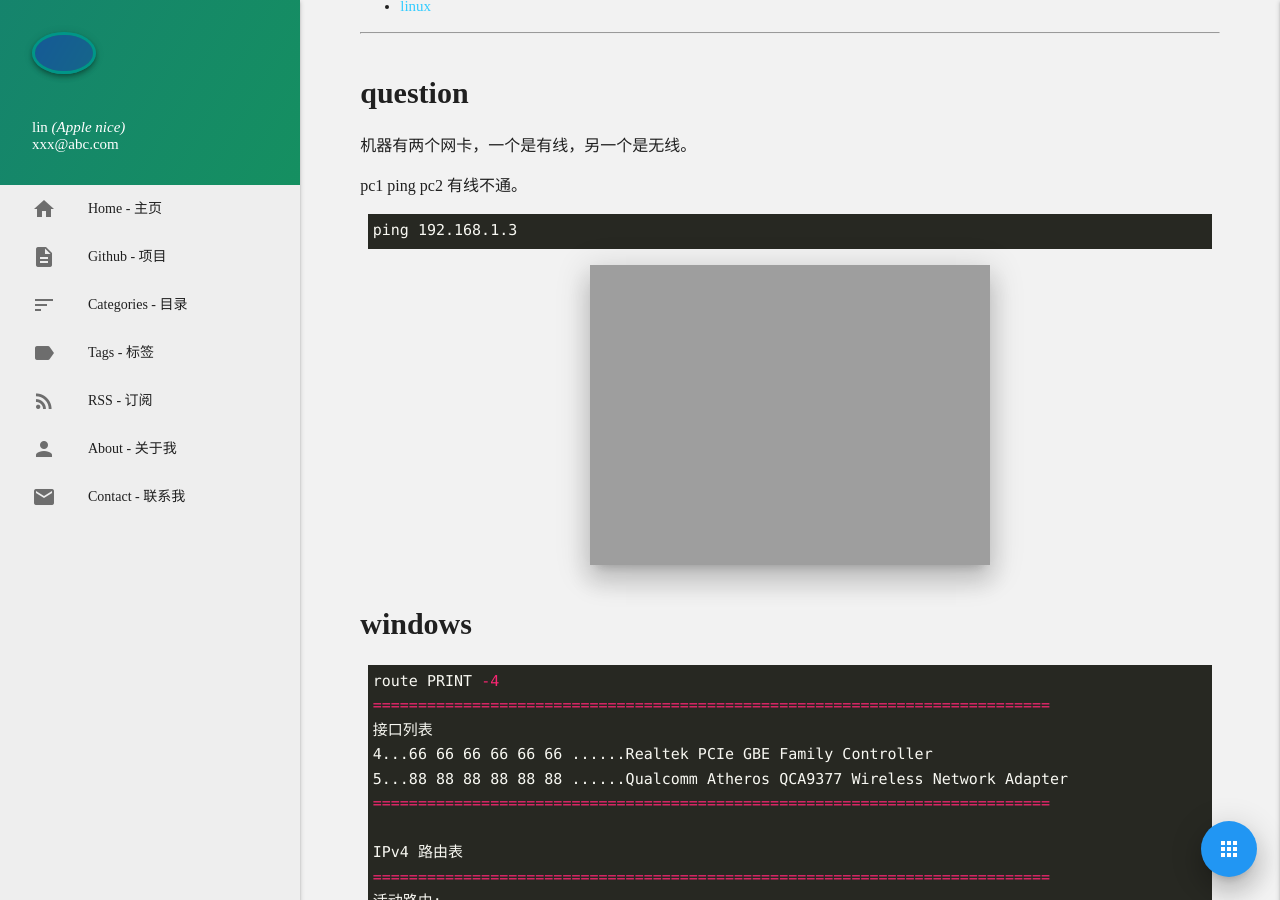
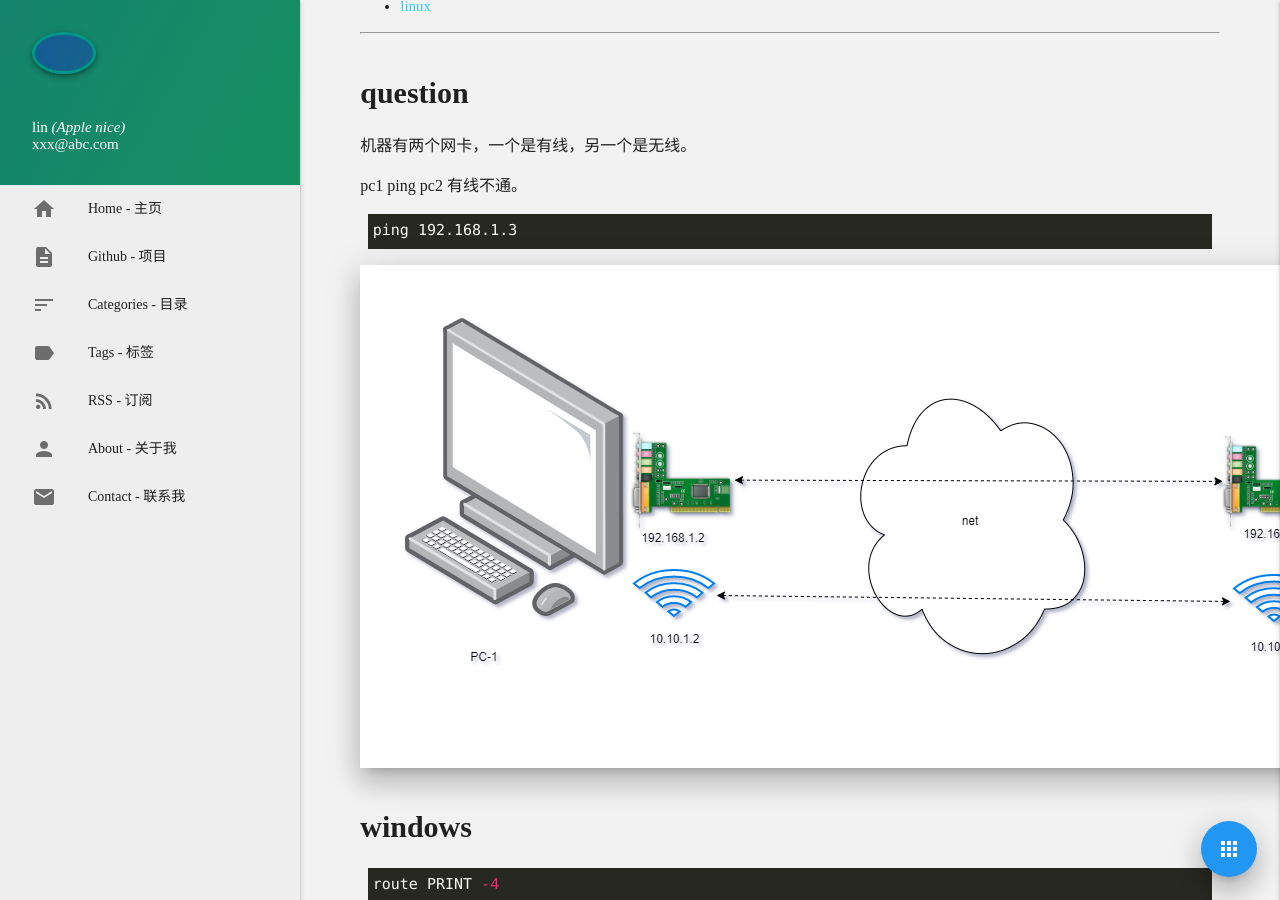
Before and after one commit to AppleLin8/AppleLin8.github.io, a Jekyll site: the page built from _posts/2020-12-7-pc-of-two-net.md, in a window 1280 px wide and 900 px high, scrolled down 662 px. Built offline with Jekyll 4.4.1, drawn with Linux system fonts in a browser that asks for light colours; comment, search, counter and statistics services are not loaded.

Commit message:
two net route

````diff
--- a/_posts/2020-12-7-pc-of-two-net.md
+++ b/_posts/2020-12-7-pc-of-two-net.md
@@ -29,7 +29,7 @@ ping 192.168.1.3
 
 
 
-![net](https://AppleLin8.github.io/assets/img/blog/it/2net_wifi_and_wire.png)
+![net](https://AppleLin8.github.io/assets/img/blog/2net_wifi_and_wire.png)
 
 # windows <span id="2">
 ```bash
````
